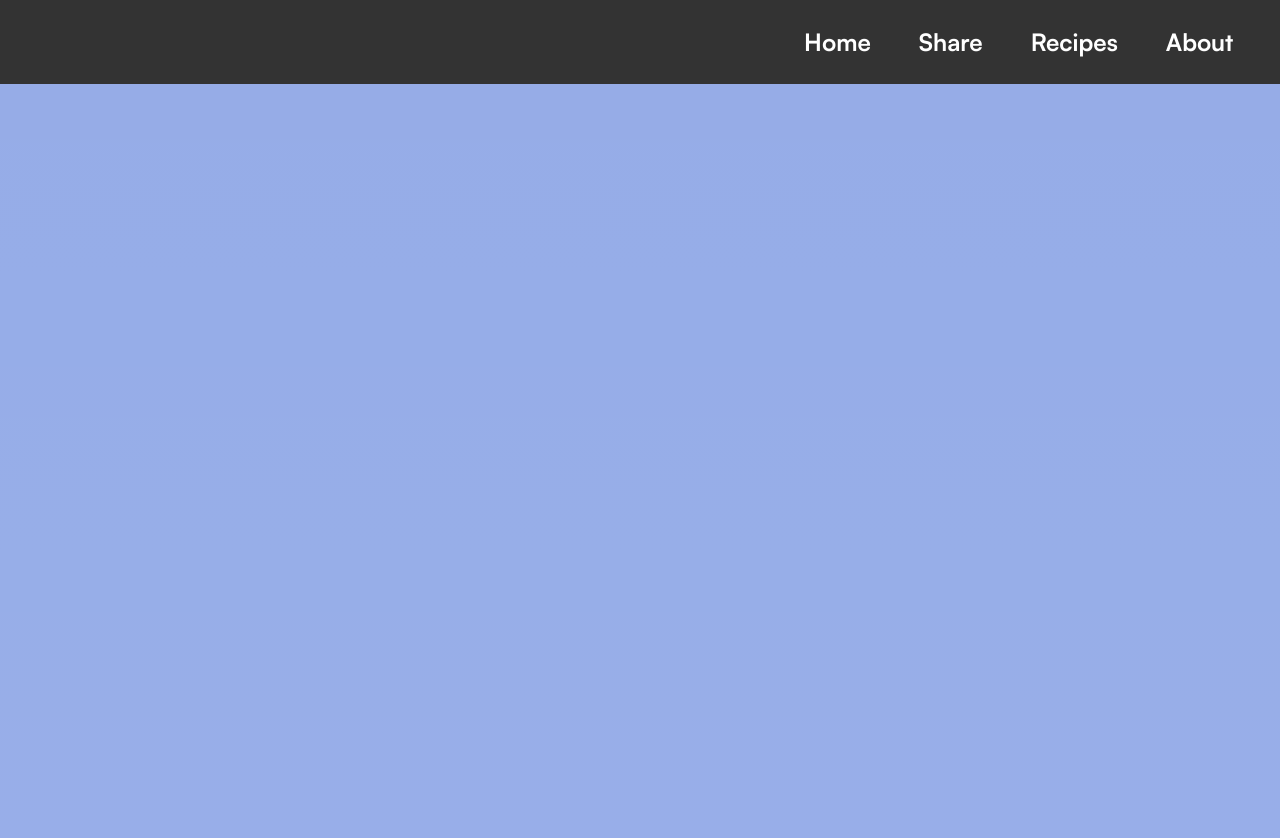
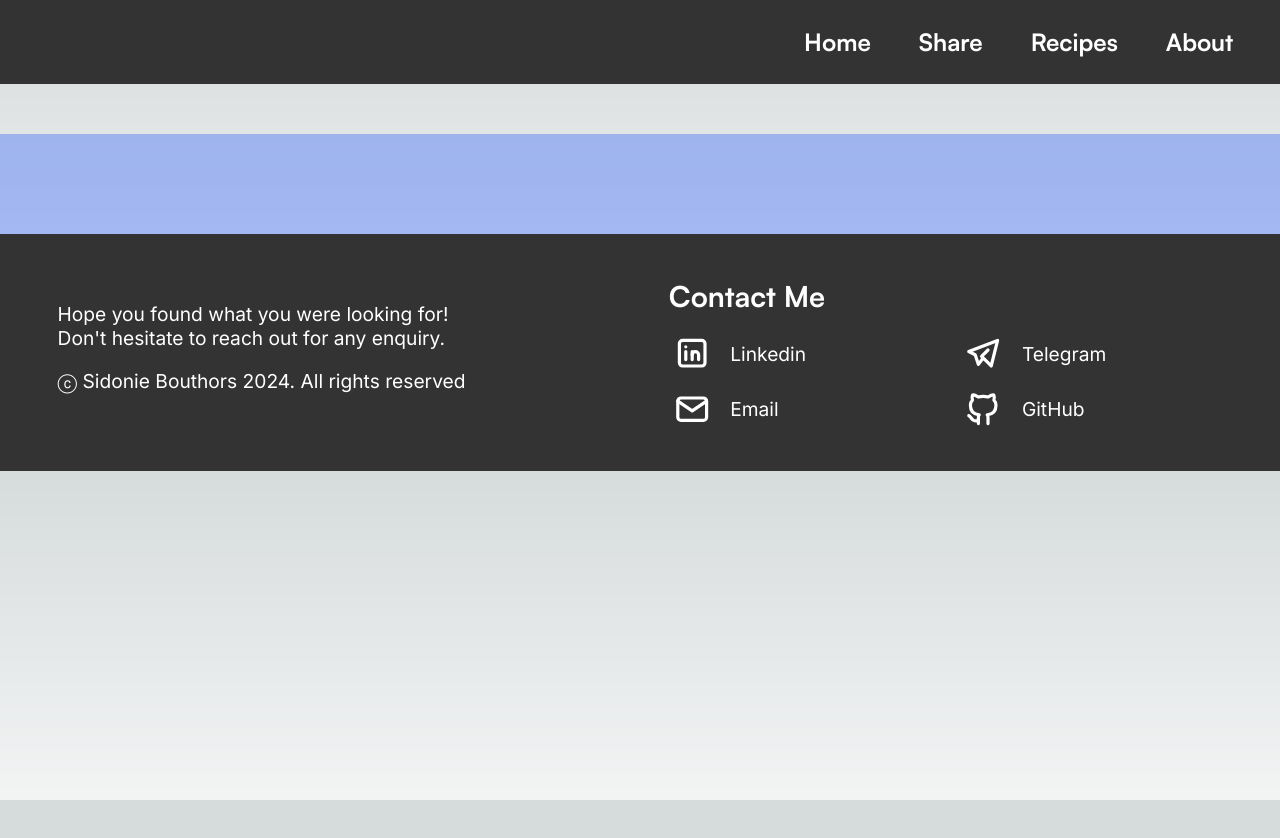
Before and after one commit to SidonieBouthors/sidonie.me, a Next.js app: page / in a window 1280 px wide. Shown: the top 838 px of the page. After the commit the page ends 800 px from the top, so only its background shows below. Built offline with nearby package versions, Linux system fonts and the light colour scheme.

Commit message:
feat: add footer

```diff
--- a/app/layout.tsx
+++ b/app/layout.tsx
@@ -6,6 +6,7 @@ import "@styles/globals.scss";
 import Navigation from "@components/Navigation";
 import { useState } from "react";
 import favicon from "@public/favicon.ico";
+import Footer from "@components/Footer";
 
 const inter = Inter({ subsets: ["latin"] });
 
@@ -29,6 +30,7 @@ export default function RootLayout({
       <body className={`${inter.className} ${menuOpen ? "no-scroll" : ""}`}>
         <Navigation isOpen={menuOpen} toggleMenu={toggleMenu} />
         {children}
+        <Footer />
       </body>
     </html>
   );
--- /dev/null
+++ b/components/Footer.tsx
@@ -0,0 +1,64 @@
+import Link from "next/link";
+import React, { Component } from "react";
+import LinkedinIcon from "./icons/LinkedinIcon";
+import TelegramIcon from "./icons/TelegramIcon";
+import MailIcon from "./icons/MailIcon";
+import GithubIcon from "./icons/GithubIcon";
+import "@styles/footer.scss";
+
+function SocialMediaLink({
+  name,
+  link,
+  children,
+}: {
+  name: string;
+  link: string;
+  children: React.ReactNode;
+}) {
+  return (
+    <li>
+      <a href={link} target="_blank" rel="noopener noreferrer">
+        {children} {name}
+      </a>
+    </li>
+  );
+}
+
+export default function Footer() {
+  return (
+    <footer>
+      <div className="footer-container">
+        <div className="footer-col">
+          <p>Hope you found what you were looking for! <br/>
+            Don't hesitate to reach out for any enquiry.
+          </p>
+          <p>ⓒ Sidonie Bouthors 2024. All rights reserved</p>
+        </div>
+
+        <div className="footer-col">
+          <h3>Contact Me</h3>
+          <ul className="unstyled-list">
+            <SocialMediaLink
+              name="Linkedin"
+              link="https://www.linkedin.com/in/sidonie-bouthors/"
+            >
+              <LinkedinIcon className="footer-icon"/>
+            </SocialMediaLink>
+            <SocialMediaLink name="Telegram" link="https://t.me/sidonie_b">
+              <TelegramIcon className="footer-icon"/>
+            </SocialMediaLink>
+            <SocialMediaLink name="Email" link="mailto:sidonie@bouthors.com">
+              <MailIcon className="footer-icon"/>
+            </SocialMediaLink>
+            <SocialMediaLink
+              name="GitHub"
+              link="https://github.com/SidonieBouthors"
+            >
+              <GithubIcon className="footer-icon"/>
+            </SocialMediaLink>
+          </ul>
+        </div>
+      </div>
+    </footer>
+  );
+}
--- /dev/null
+++ b/components/icons/GithubIcon.tsx
@@ -0,0 +1,6 @@
+import React from 'react';
+import type { SVGProps } from 'react';
+
+export default function GithubIcon(props: SVGProps<SVGSVGElement>) {
+	return (<svg xmlns="http://www.w3.org/2000/svg" width="1em" height="1em" viewBox="0 0 24 24" {...props}><path fill="none" stroke="currentColor" strokeLinecap="round" strokeLinejoin="round" strokeWidth={2} d="M9 19c-4.3 1.4-4.3-2.5-6-3m12 5v-3.5c0-1 .1-1.4-.5-2c2.8-.3 5.5-1.4 5.5-6a4.6 4.6 0 0 0-1.3-3.2a4.2 4.2 0 0 0-.1-3.2s-1.1-.3-3.5 1.3a12.3 12.3 0 0 0-6.2 0C6.5 2.8 5.4 3.1 5.4 3.1a4.2 4.2 0 0 0-.1 3.2A4.6 4.6 0 0 0 4 9.5c0 4.6 2.7 5.7 5.5 6c-.6.6-.6 1.2-.5 2V21"></path></svg>);
+}
--- /dev/null
+++ b/components/icons/LinkedinIcon.tsx
@@ -0,0 +1,6 @@
+import React from 'react';
+import type { SVGProps } from 'react';
+
+export default function LinkedinIcon(props: SVGProps<SVGSVGElement>) {
+	return (<svg xmlns="http://www.w3.org/2000/svg" width="1em" height="1em" viewBox="0 0 24 24" {...props}><g fill="none" stroke="currentColor" strokeLinecap="round" strokeLinejoin="round" strokeWidth={2}><path d="M4 6a2 2 0 0 1 2-2h12a2 2 0 0 1 2 2v12a2 2 0 0 1-2 2H6a2 2 0 0 1-2-2zm4 5v5m0-8v.01M12 16v-5"></path><path d="M16 16v-3a2 2 0 0 0-4 0"></path></g></svg>);
+}
--- /dev/null
+++ b/components/icons/MailIcon.tsx
@@ -0,0 +1,6 @@
+import React from 'react';
+import type { SVGProps } from 'react';
+
+export default function MailIcon(props: SVGProps<SVGSVGElement>) {
+	return (<svg xmlns="http://www.w3.org/2000/svg" width="1em" height="1em" viewBox="0 0 24 24" {...props}><g fill="none" stroke="currentColor" strokeLinecap="round" strokeLinejoin="round" strokeWidth={2}><path d="M3 7a2 2 0 0 1 2-2h14a2 2 0 0 1 2 2v10a2 2 0 0 1-2 2H5a2 2 0 0 1-2-2z"></path><path d="m3 7l9 6l9-6"></path></g></svg>);
+}
--- /dev/null
+++ b/components/icons/SearchIcon.tsx
@@ -0,0 +1,6 @@
+import React from 'react';
+import type { SVGProps } from 'react';
+
+export default function SearchIcon(props: SVGProps<SVGSVGElement>) {
+	return (<svg xmlns="http://www.w3.org/2000/svg" width="1em" height="1em" viewBox="0 0 24 24" {...props}><path fill="none" stroke="currentColor" strokeLinecap="round" strokeLinejoin="round" strokeWidth={2} d="M3 10a7 7 0 1 0 14 0a7 7 0 1 0-14 0m18 11l-6-6"></path></svg>);
+}
--- /dev/null
+++ b/components/icons/TelegramIcon.tsx
@@ -0,0 +1,6 @@
+import React from 'react';
+import type { SVGProps } from 'react';
+
+export default function TelegramIcon(props: SVGProps<SVGSVGElement>) {
+	return (<svg xmlns="http://www.w3.org/2000/svg" width="1em" height="1em" viewBox="0 0 24 24" {...props}><path fill="none" stroke="currentColor" strokeLinecap="round" strokeLinejoin="round" strokeWidth={2} d="m15 10l-4 4l6 6l4-16l-18 7l4 2l2 6l3-4"></path></svg>);
+}
--- /dev/null
+++ b/styles/footer.scss
@@ -0,0 +1,73 @@
+footer {
+  background: #333;
+  color: #fff;
+  text-align: left;
+  padding: 0;
+  font-size: 1.2rem;
+
+  .footer-container {
+    padding: 1.5em;
+    padding-bottom: 2em;
+    display: flex;
+    flex-direction: column;
+    gap: 0.5em;
+    @media (min-width: 40rem) {
+      flex-direction: row;
+      gap: 3em;
+    }
+
+    .footer-col {
+      width: 100%;
+      display: flex;
+      flex-direction: column;
+      justify-content: space-between;
+      @media (min-width: 40rem) {
+        justify-content: center;
+      }
+
+      .footer-icon {
+        color: #fff;
+        height: 2em;
+        width: 100%;
+        margin: 0.2em;
+        margin-right: 1em;
+      }
+
+      p {
+        padding: .5em 0;
+        font-size: 1.2rem;
+        color: #fff;
+        @media (min-width: 50rem) {
+          padding: .5em 1.5em;
+        }
+      }
+    }
+  }
+
+  ul {
+    list-style: none;
+    display: grid;
+    grid-template-columns: repeat(1, auto);
+    gap: 1em;
+
+    @media (min-width: 25rem) {
+      grid-template-columns: repeat(2, auto);
+    }
+    @media (min-width: 40rem) {
+      gap: 0.5em;
+      grid-template-columns: repeat(1, auto);
+    }
+    @media (min-width: 50rem) {
+      grid-template-columns: repeat(2, auto);
+    }
+
+    li {
+      width: max-content;
+    }
+  }
+  a {
+    display: flex;
+    flex-direction: row;
+    align-items: center;
+  }
+}
--- a/styles/globals.scss
+++ b/styles/globals.scss
@@ -88,6 +88,7 @@ body {
 }
 
 body {
+  font-family: "Satoshi-Regular";
   color: rgb(var(--foreground-rgb));
   background: linear-gradient(
       to bottom,
@@ -112,6 +113,24 @@ img, svg {
   height: auto;
 }
 
+h1 {
+  margin: 1em 0;
+  font-size: 2.5em;
+  font-family: Satoshi-Black;
+}
+
+h2 {
+  margin: .8em 0;
+  font-size: 2em;
+  font-family: Satoshi-Bold;
+}
+
+h3 {
+  margin: .5em 0;
+  font-size: 1.5em;
+  font-family: Satoshi-Bold;
+}
+
 @media (prefers-color-scheme: dark) {
   html {
     color-scheme: dark;
@@ -120,5 +139,5 @@ img, svg {
 
 .testHuge {
   background:rgba(1, 65, 255, 0.3);
-  height: 10000px;
+  height: 100px;
 }
```
